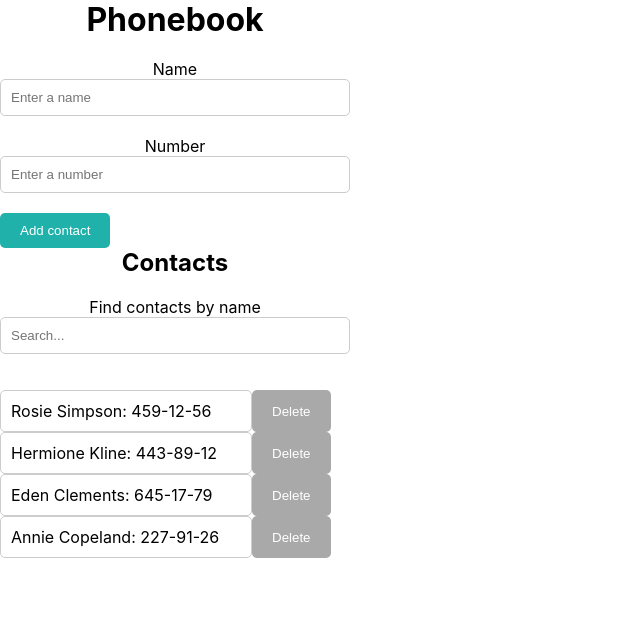
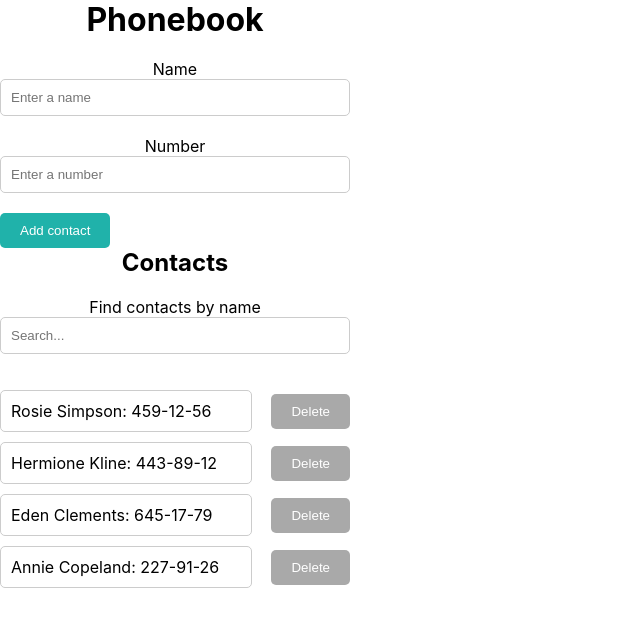
Before and after one commit to Katharinaad/goit-react-hw-02-phonebook, a React (Create React App) app: page / in a window 1280 px wide. Shown: the top 626 px of the page, without its empty margins (0-640 px from the left). Built offline with nearby package versions, Linux system fonts and the light colour scheme.

Commit message:
Update ContactList.module.css

```diff
--- a/src/components/ContactList/ContactList.module.css
+++ b/src/components/ContactList/ContactList.module.css
@@ -1,4 +1,7 @@
 .contactList {
   display: flex;
   flex-wrap: wrap;
+  align-items: center;
+  justify-content: space-between;
+  gap: 10px;
 }
```
